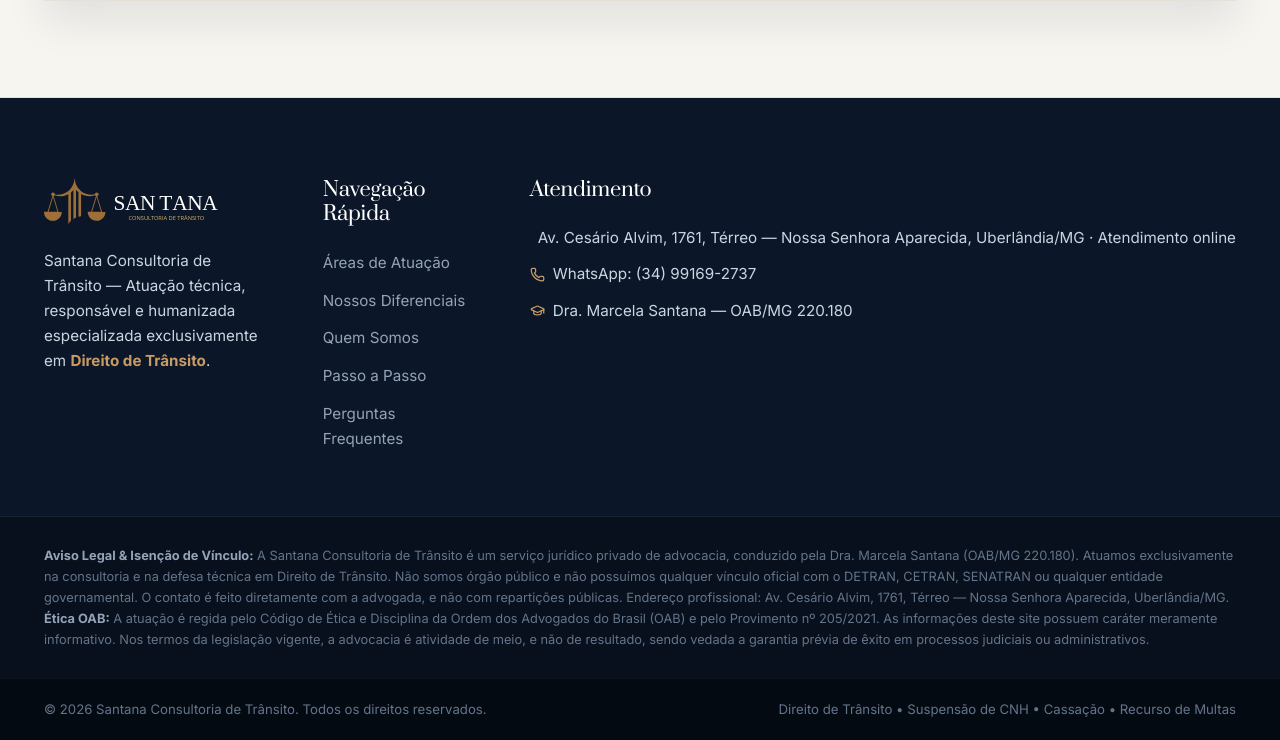
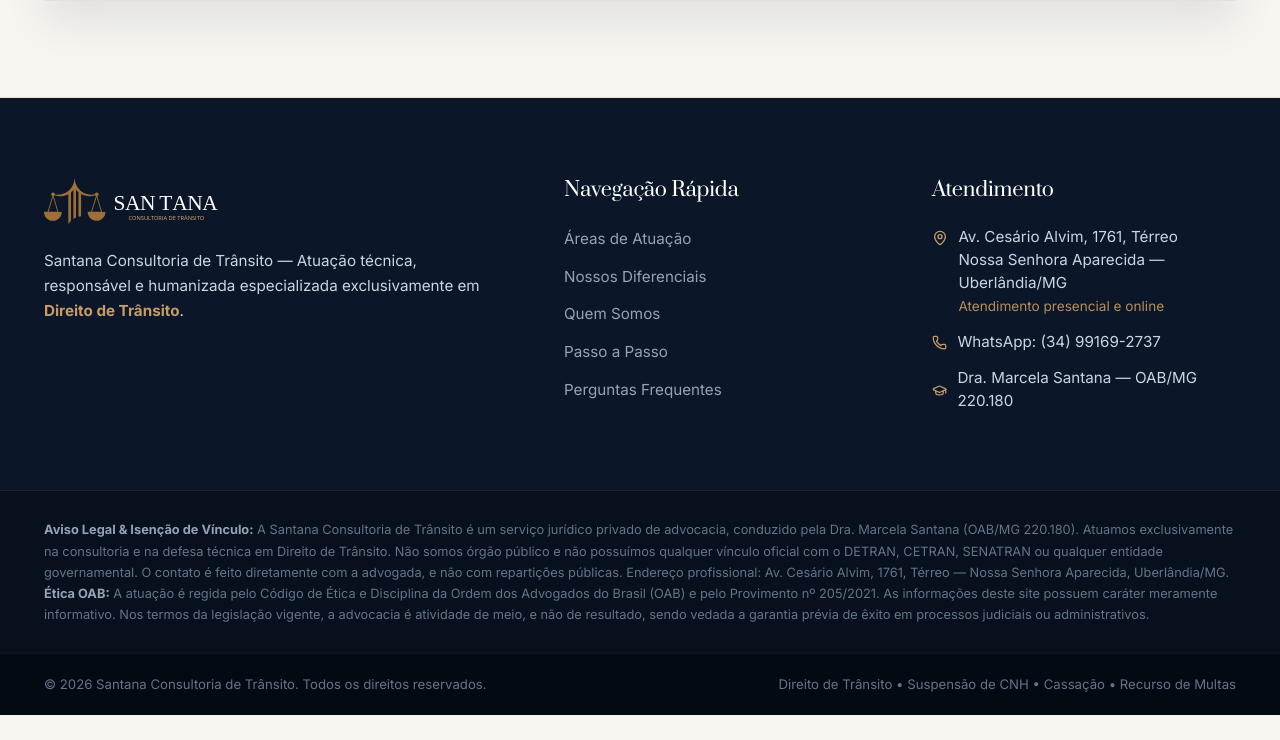
Before and after one commit to hevertonmac1/santana-consultoria, an Astro site: page / in a window 1280 px wide. Shown: the part 6048-6788 px from the top of the page. After the commit the page ends 6763 px from the top, so only its background shows below. Built offline with nearby package versions, Linux system fonts and the light colour scheme; Astro itself is replaced by a stand-in of ours.

Commit message:
fix(footer): melhora diagramacao do endereco de atendimento em linhas estruturadas

```diff
--- a/src/components/Footer.astro
+++ b/src/components/Footer.astro
@@ -25,9 +25,16 @@
 
     <div class="footer-contact-column">
       <h4 class="footer-col-title">Atendimento</h4>
-      <p class="c-info"><MapPin size={15} color="var(--accent-bronze-light)" /> <span>Av. Cesário Alvim, 1761, Térreo — Nossa Senhora Aparecida, Uberlândia/MG · Atendimento online</span></p>
-      <p class="c-info"><Phone size={15} color="var(--accent-bronze-light)" /> <span>WhatsApp: (34) 99169-2737</span></p>
-      <p class="c-info"><GraduationCap size={15} color="var(--accent-bronze-light)" /> <span>Dra. Marcela Santana — OAB/MG 220.180</span></p>
+      <div class="c-info c-address">
+        <MapPin size={16} color="var(--accent-bronze-light)" class="c-icon" />
+        <span>
+          Av. Cesário Alvim, 1761, Térreo<br />
+          Nossa Senhora Aparecida — Uberlândia/MG<br />
+          <span class="text-online">Atendimento presencial e online</span>
+        </span>
+      </div>
+      <p class="c-info"><Phone size={15} color="var(--accent-bronze-light)" class="c-icon" /> <span>WhatsApp: (34) 99169-2737</span></p>
+      <p class="c-info"><GraduationCap size={15} color="var(--accent-bronze-light)" class="c-icon" /> <span>Dra. Marcela Santana — OAB/MG 220.180</span></p>
     </div>
   </div>
 
@@ -127,11 +134,29 @@
   .c-info {
     font-size: 0.95rem;
     color: #CBD5E1;
-    margin-bottom: 0.75rem;
+    margin-bottom: 0.85rem;
     display: flex;
     align-items: center;
-    gap: 0.5rem;
-    white-space: nowrap;
+    gap: 0.65rem;
+    line-height: 1.5;
+  }
+
+  .c-info.c-address {
+    align-items: flex-start;
+  }
+
+  .c-icon {
+    flex-shrink: 0;
+  }
+
+  .c-address .c-icon {
+    margin-top: 4px;
+  }
+
+  .text-online {
+    font-size: 0.85rem;
+    color: var(--accent-bronze-light);
+    opacity: 0.9;
   }
 
   .lawfarm-disclaimer-wrapper {
```
